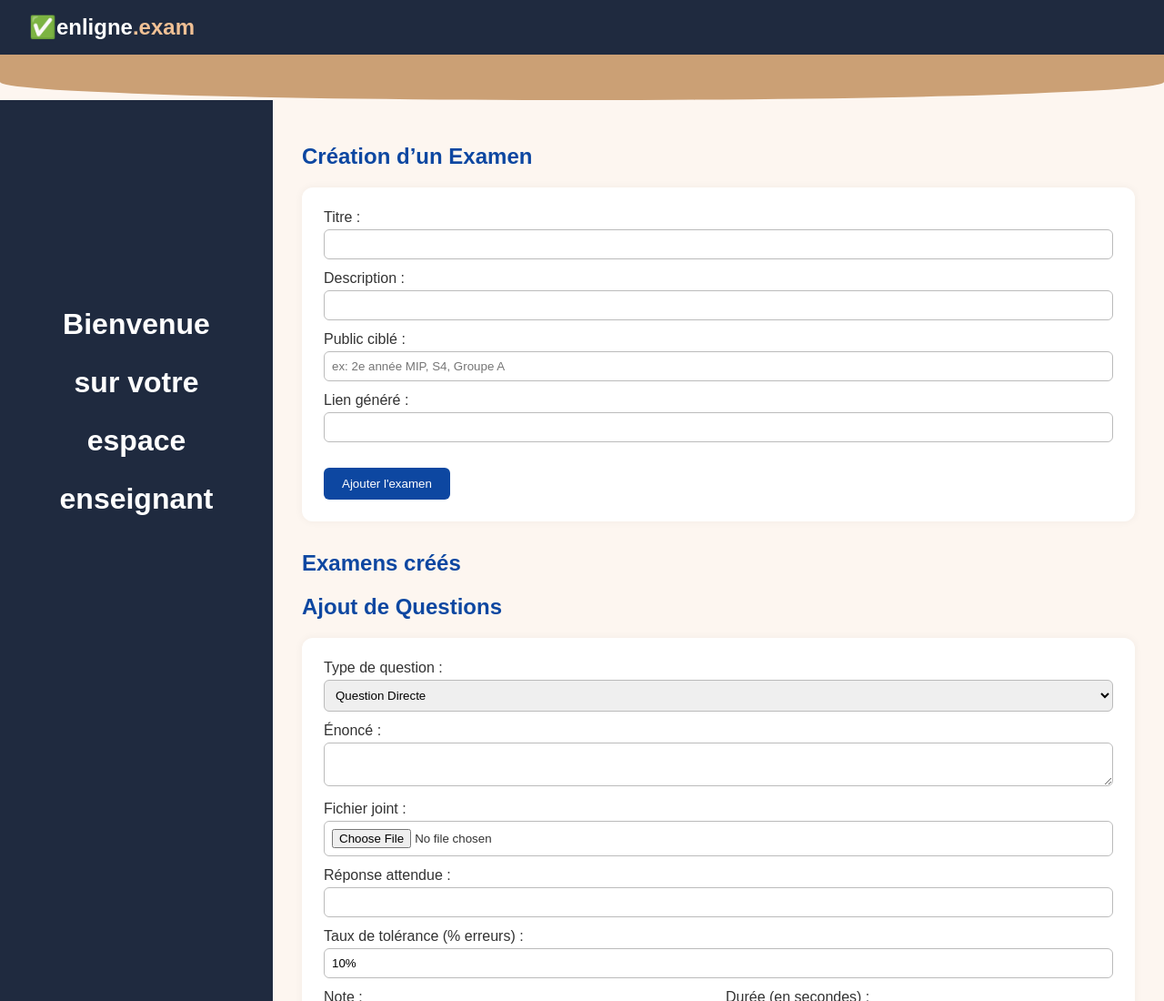
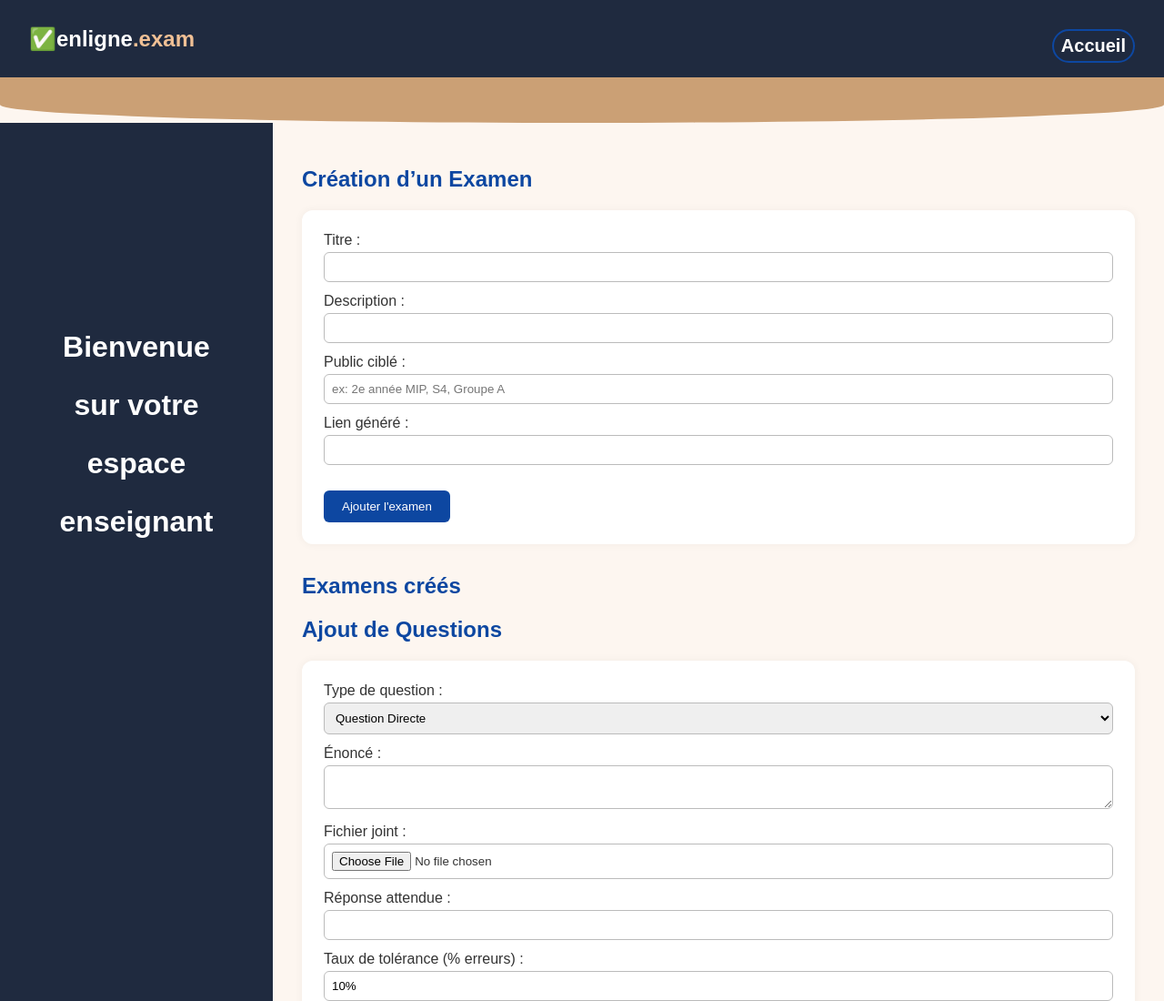
Before and after one commit to Manar251/projet, a plain HTML site: page espace_enseignant.html in a window 1280 px wide. Shown: the top 1100 px of the page at 91% size. Drawn offline with Linux system fonts and the light colour scheme.

Commit message:
espace_enseignant.html
update

```diff
--- a/espace_enseignant.html
+++ b/espace_enseignant.html
@@ -17,7 +17,23 @@
       flex-direction: column; /* aligne les éléments de haut en bas sur l'axe vertical */
       min-height: 100vh; /* la hauteur minimale d'un élément */
     }
-
+.container button {
+      font-size: 20px;
+      font-weight: 100;
+      color: white;
+      cursor: pointer;
+    }
+    .container button {
+      background: transparent;
+      border: 2px solid #0d47a1;
+      border-radius: 50px;
+      padding: 5px 8px;
+      font-weight: bold;
+    }
+    .container button:hover {
+      background-color: #0d47a1;
+      transition: all 0.4s ease 0s;
+    }
     .header {
       background-color: #1f2a3f; /* Bleu foncé */
       color: white;
@@ -222,6 +238,7 @@
   <header class="header">
     <div class="container">
       <div class="logo">✅enligne<span style="color: #f0c095;">.exam</span></div>
+      <a href="page d'accueil.html" class="btn"><button>Accueil</button></a>
     </div>
   </header>
   <div class="header-wave"></div>
```
